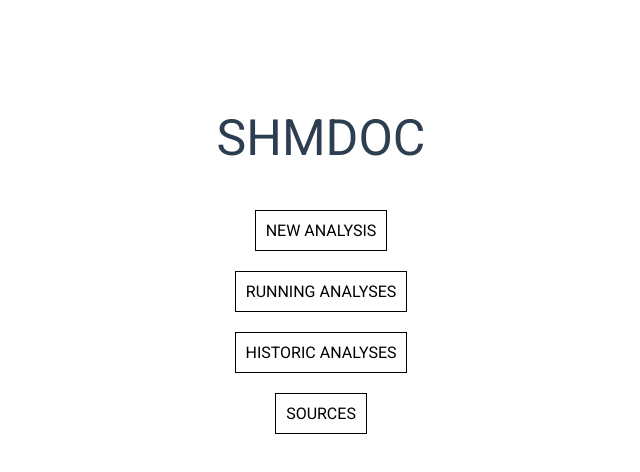
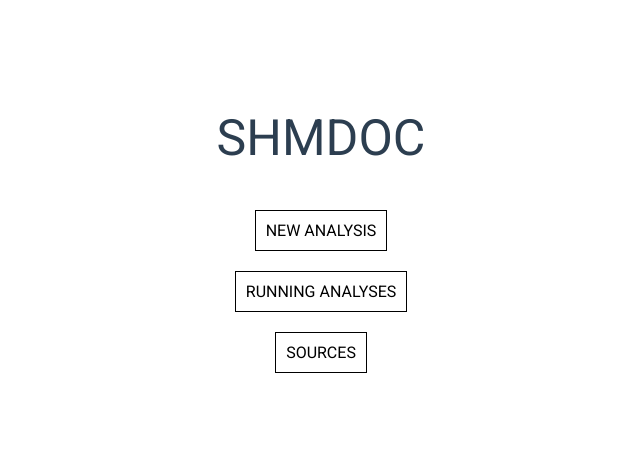
Before and after one commit to shmdoc/frontend-shmdoc-osoc-poc, a Vue app: page / in a window 1280 px wide. Shown: the top 472 px of the page, without its empty margins (319-959 px from the left). Built offline with nearby package versions, Linux system fonts and the light colour scheme.

Commit message:
Removed historic analysis from header and home, view still in project

```diff
--- a/src/components/Header.vue
+++ b/src/components/Header.vue
@@ -6,7 +6,6 @@
     <div class="navigation">
       <router-link :to="{ name: 'new-job' }" class="headerlink">New Analysis</router-link>
       <router-link :to="{ name: 'running-jobs' }" class="headerlink">Running Analyses</router-link>
-      <router-link :to="{ name: 'historic-jobs' }" class="headerlink">Historic ANALYSIS</router-link>
       <router-link :to="{ name: 'sources' }" class="headerlink">Sources</router-link>
       </div>
   </div>
--- a/src/views/Home.vue
+++ b/src/views/Home.vue
@@ -7,7 +7,6 @@
       <div class="navigation">
         <router-link :to="{ name: 'new-job' }" class="headerlink">New Analysis</router-link>
         <router-link :to="{ name: 'running-jobs' }" class="headerlink">Running Analyses</router-link>
-        <router-link :to="{ name: 'historic-jobs' }" class="headerlink">Historic Analyses</router-link>
         <router-link :to="{ name: 'sources' }" class="headerlink">sources</router-link>
       </div>
     </div>
```
